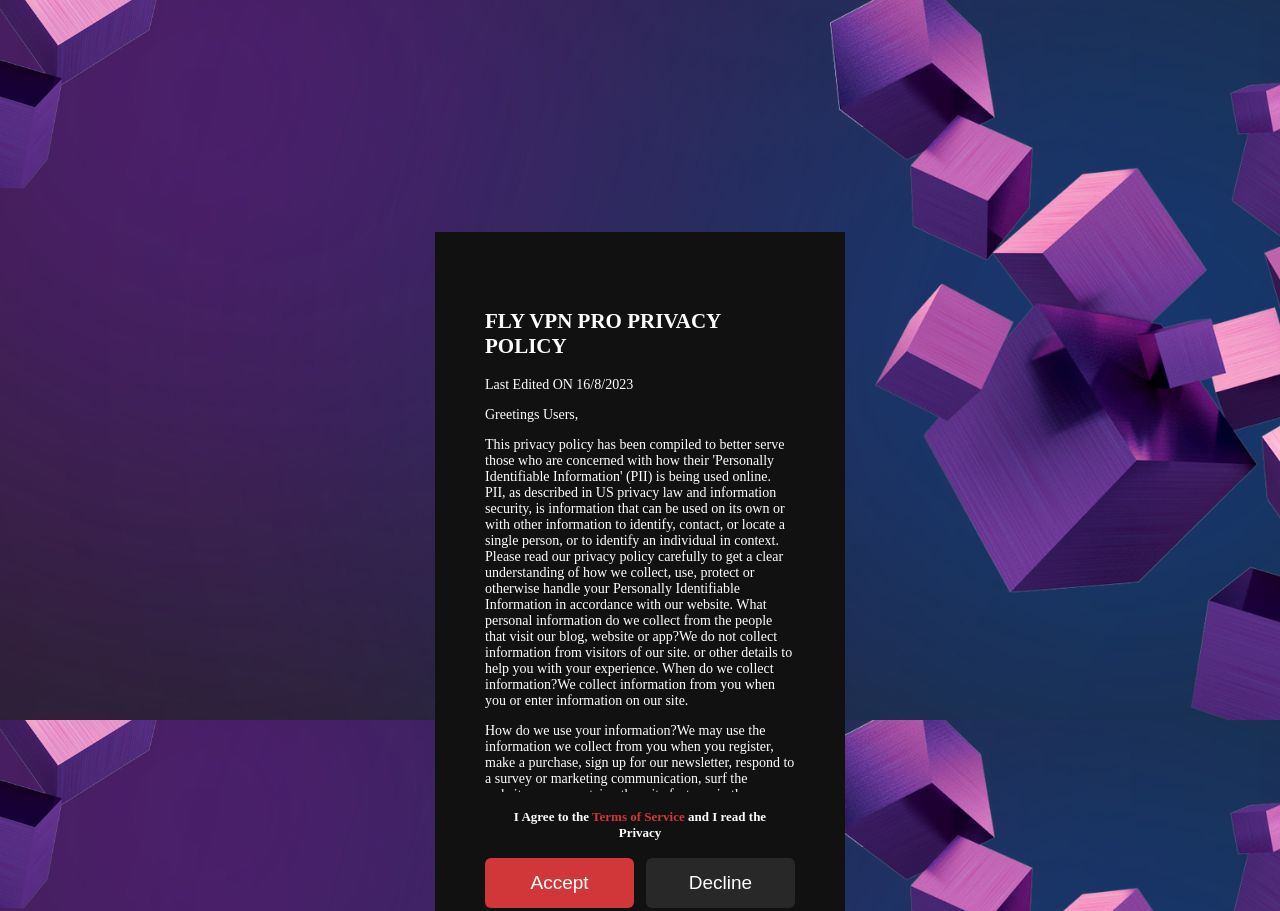
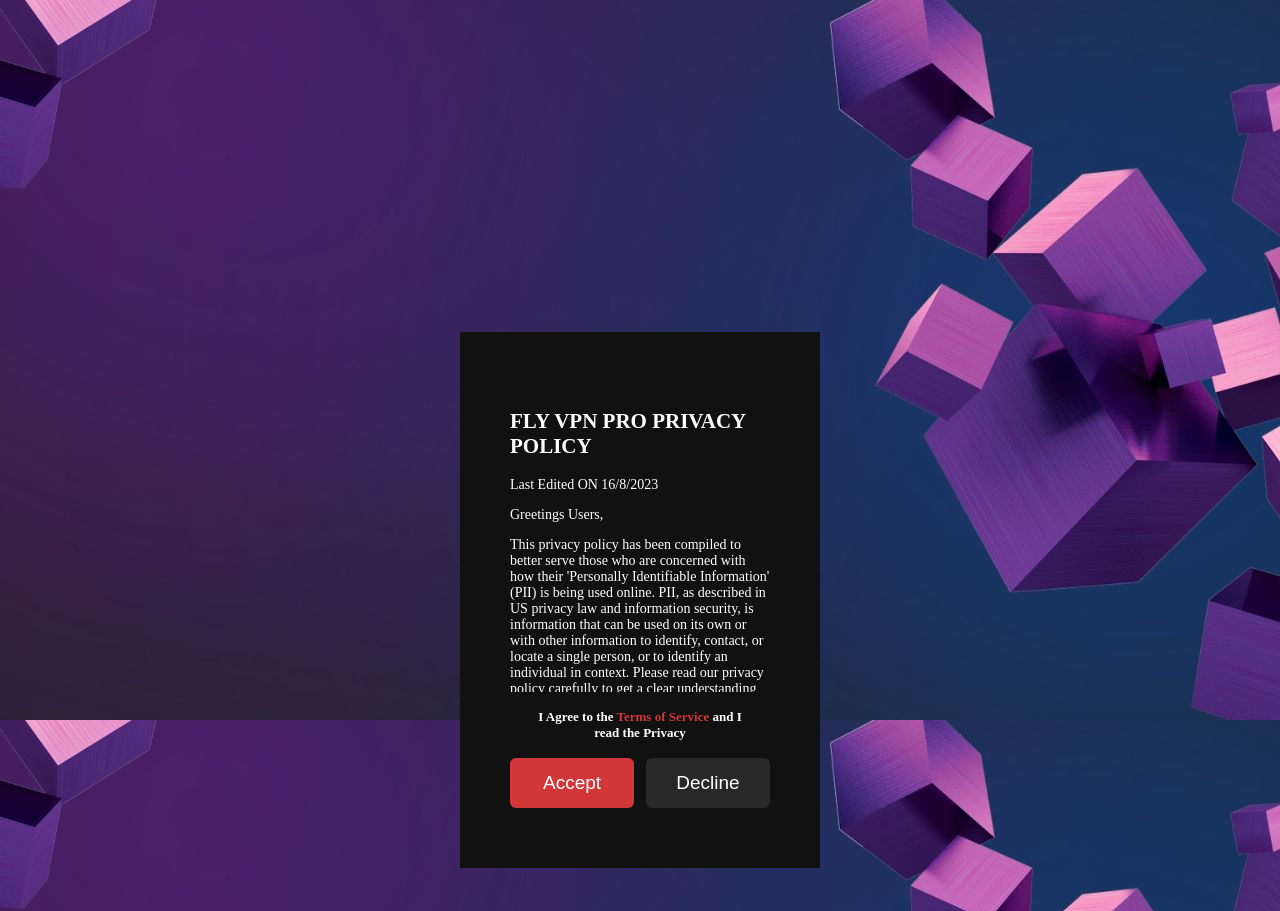
Before and after one commit to devkali7/Privacy-Policy, a plain HTML site: page index.html in a window 1280 px wide. Shown: the top 911 px of the page. Drawn offline with Linux system fonts and the light colour scheme.

Commit message:
Update style.css

```diff
--- a/style.css
+++ b/style.css
@@ -10,9 +10,9 @@
 }
 
 .terms-box{
-    margin-left: 2%;
-    margin-right: 2%;
-    max-width: 350px;
+    margin-left: 1%;
+    margin-right: 1%;
+    max-width: 300px;
     background-color: #111;
     color: #fff;
     font-family: "Montserrat";
@@ -20,7 +20,7 @@
 }
 .terms-text{
     padding: 0 20px;
-    height: 500px;
+    height: 300px;
     overflow-y: auto;
     font-size: 14px;
     font-weight: 500;
```
